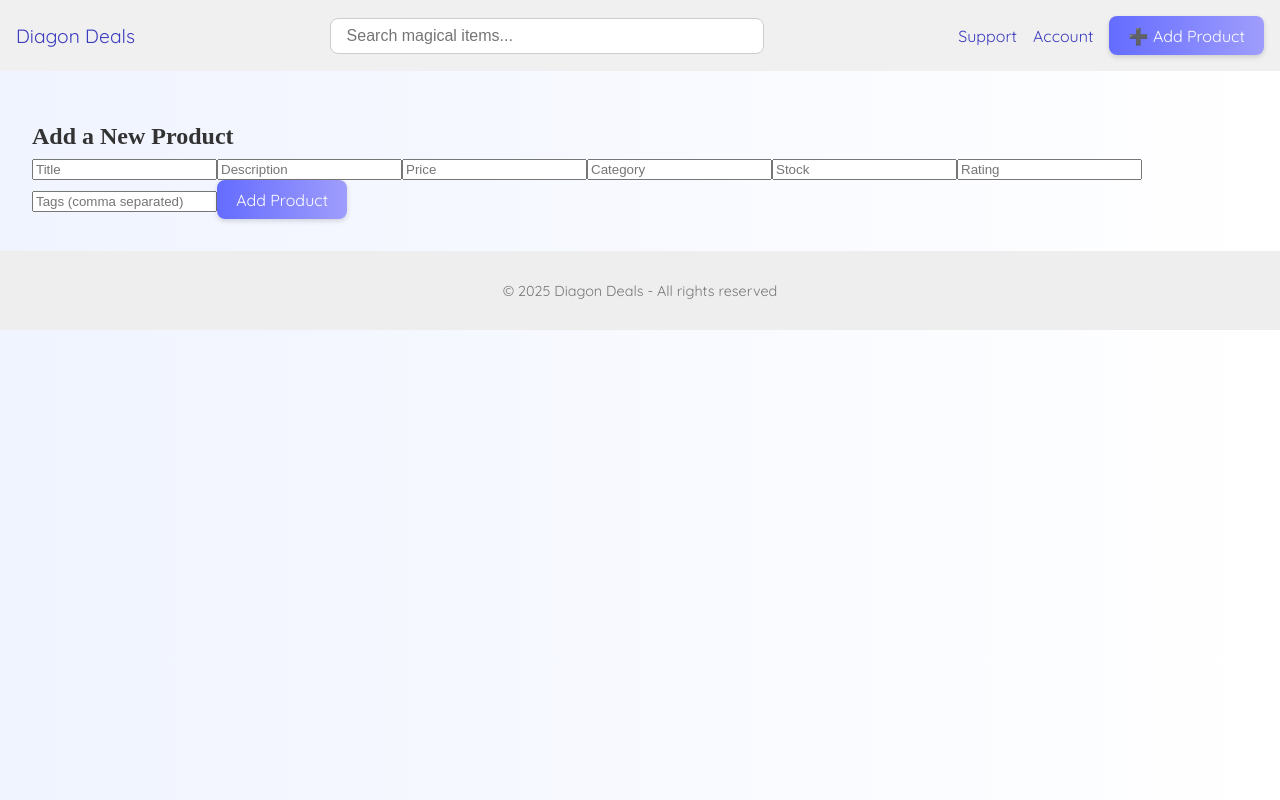
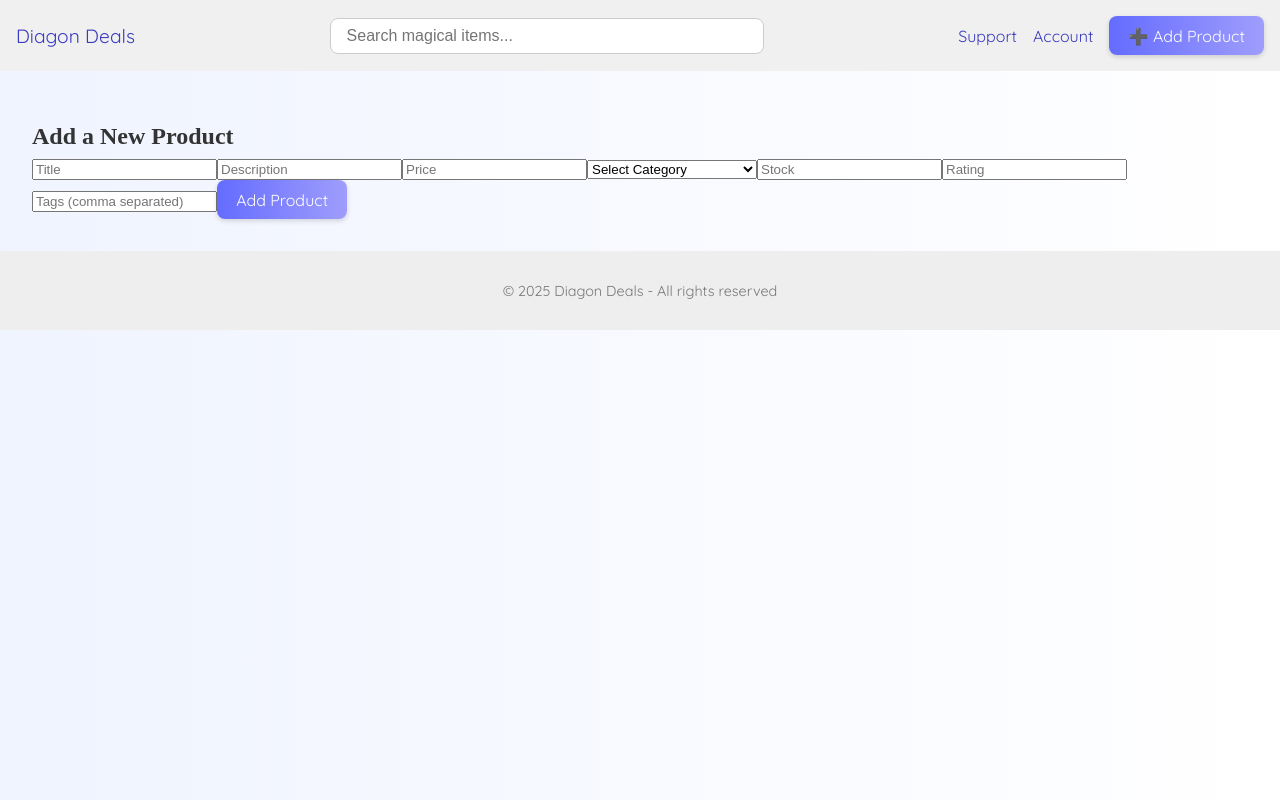
Before and after one commit to mariadanieladlg/diagon_deals_frontend, a React (Vite) app: page /add-product in a window 1280 px wide. Built offline with nearby package versions, Linux system fonts and the light colour scheme; a web font is replaced by a local one.

Commit message:
create drop down list in select catergory field in add_product page

```diff
--- a/src/pages/AddProduct.jsx
+++ b/src/pages/AddProduct.jsx
@@ -16,6 +16,16 @@ function AddProduct() {
   });
 
   const navigate = useNavigate();
+
+  const categories = [
+  "Magical Pet Market",
+  "Wand Shop",
+  "Flying Brooms",
+  "Potion Store",
+  "Spellbooks and Magic",
+  "Magical Artifacts Catalog",
+  "House Starter Packs"
+];
 
   const handleChange = (e) => {
     setFormData({ ...formData, [e.target.name]: e.target.value });
@@ -66,12 +76,21 @@ function AddProduct() {
             onChange={handleChange}
             required
           />
-          <input
-            name="category"
-            placeholder="Category"
-            onChange={handleChange}
-            required
-          />
+            <select
+              name="category"
+              value={formData.category}
+              onChange={handleChange}
+              required
+            >
+              <option value="">Select Category</option>
+                {categories.map((cat) => (
+                <option key={cat} value={cat}>
+                {cat}
+                </option>
+                ))}
+              </select>
+
+
           <input
             name="stock"
             type="number"
```
